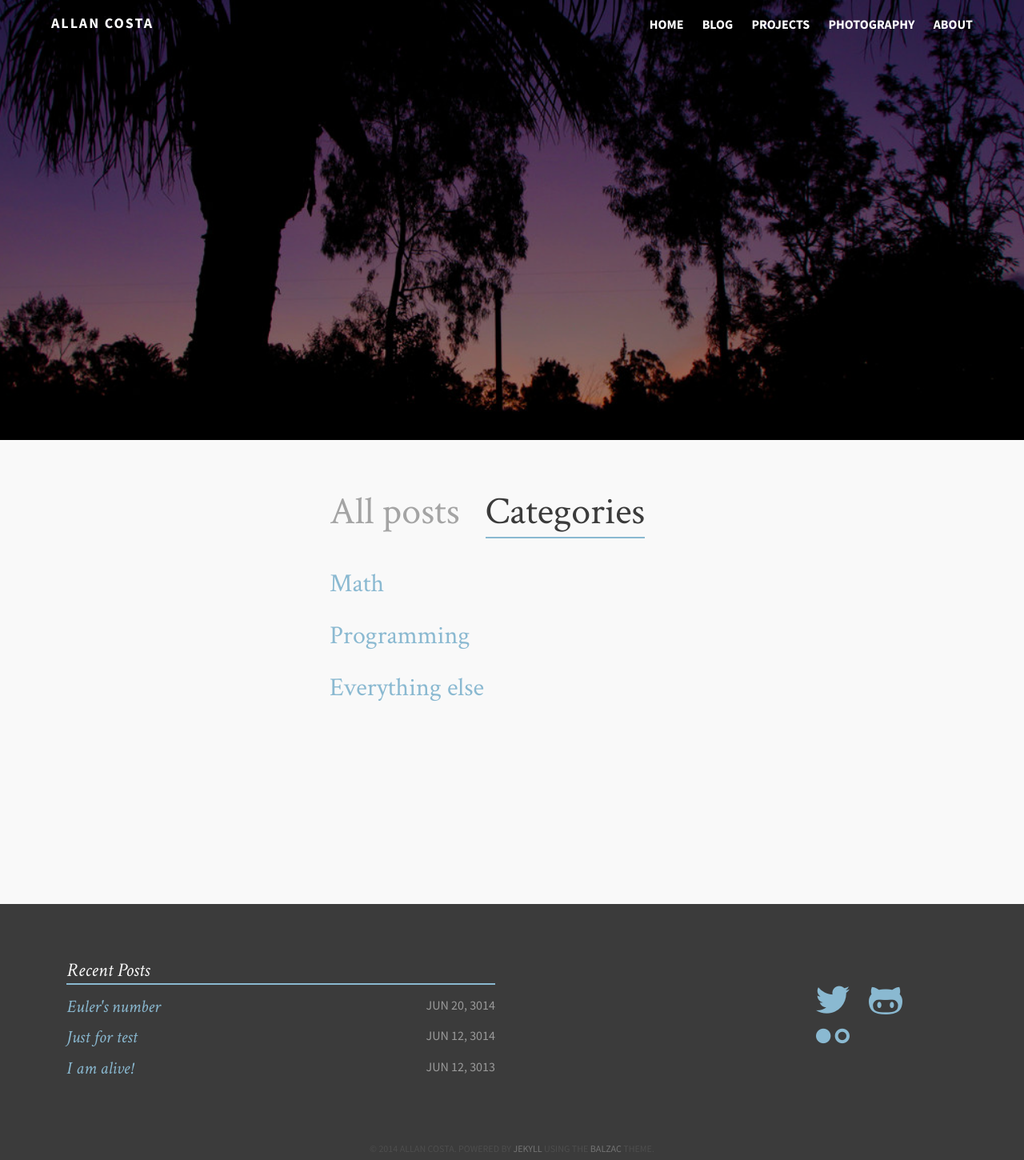
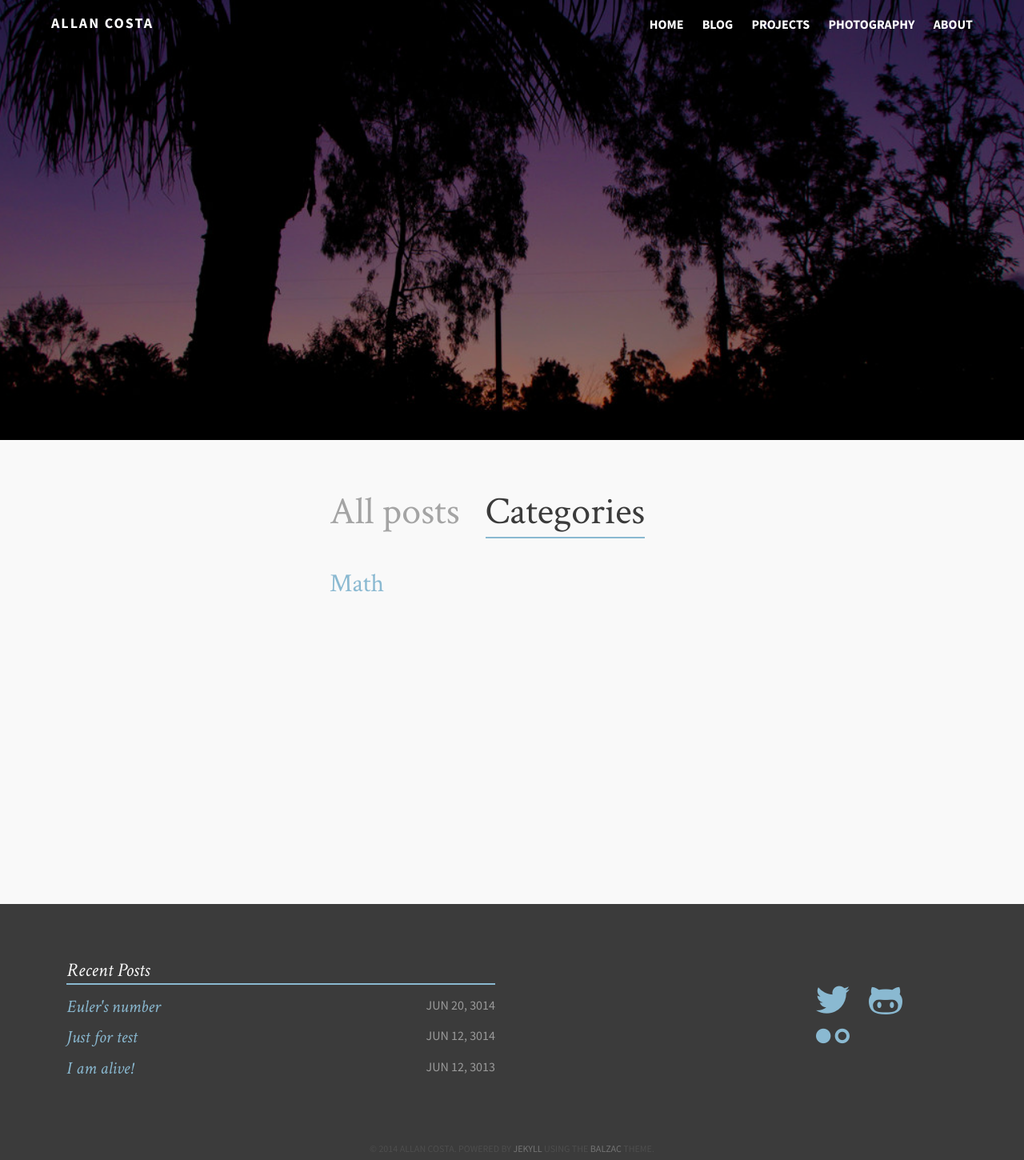
Before and after one commit to snowdj/allanino.github.io, a Jekyll site: the page built from categories.md, in a window 1280 px wide. Shown: the whole page at 80% size. Built offline with Jekyll 4.4.1, drawn with Linux system fonts in a browser that asks for light colours.

Commit message:
We only have math for now.

```diff
--- a/categories.md
+++ b/categories.md
@@ -8,6 +8,6 @@ image:
 
 <ol class="categories-list">
   <li><a href="/blog/math">Math</a></li>
-  <li><a href="/blog/programming">Programming</a></li>
-  <li><a href="/blog/everything-else">Everything else</a></li>
+<!--   <li><a href="/blog/programming">Programming</a></li>
+  <li><a href="/blog/everything-else">Everything else</a></li> -->
 </ol>
```
